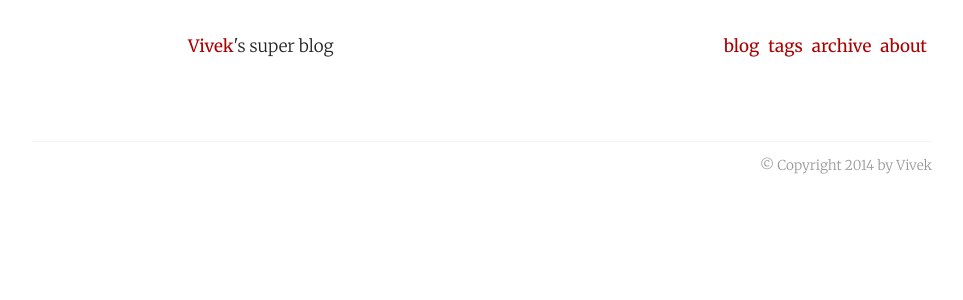
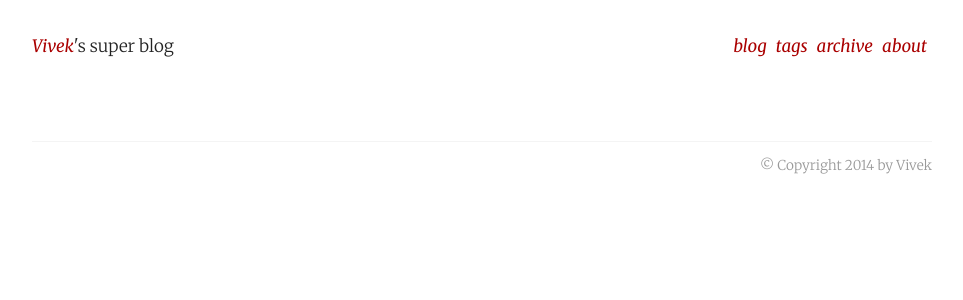
Before and after one commit to vividvilla/olaf, a Flask app: page / in a window 1280 px wide. Shown: the top 300 px of the page, without its empty margins (96-1059 px from the left). Run offline with Flask 2, Linux system fonts and the light colour scheme.

Commit message:
Modified index page layout

```diff
--- a/static/css/main.css
+++ b/static/css/main.css
@@ -128,6 +128,10 @@ ul.flat li {
 header {
 	margin-top: 2em;
 	margin-bottom: 4em;
+}
+
+header a {
+	font-style: italic;
 }
 
 header nav ul,
--- a/templates/base.html
+++ b/templates/base.html
@@ -23,8 +23,7 @@
 	</head>
 	<body itemscope="itemscope" itemtype="http://schema.org/WebPage" class="container">
 		<header id="header" class="header row">
-			<div class="two columns prevent-collapse"></div>
-			<div class="title four columns">
+			<div class="title six columns">
 				<a href="{{ url_for('posts', slug='about') }}">{{ config.SITE.name }}</a>'s super blog
 			</div>
 			<nav class="nav six columns">
--- a/templates/index.html
+++ b/templates/index.html
@@ -4,12 +4,12 @@
 {% block content %}
 	{% for post in posts %}
 		<div class="row post">
-			<div class="post-date two columns">
-				{{ timestamp_tostring(post.meta.timestamp, '%b %d, %Y').replace(" 0", " ") }}
-			</div>
 			<div class="post-description ten columns">
 				<a class="title" href="{{ url_for('posts', slug=post.path[11::]) }}">{{ post.title }}</a>
 				<span class="summary">- {{ post.meta.get('summary', '') }}</span>
+			</div>
+			<div class="post-date two columns">
+				{{ timestamp_tostring(post.meta.timestamp, '%b %d, %Y').replace(" 0", " ") }}
 			</div>
 		</div>
 	{% endfor %}
```
